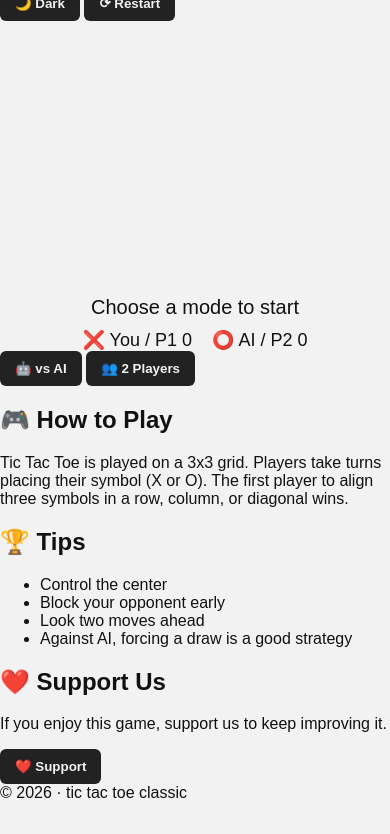
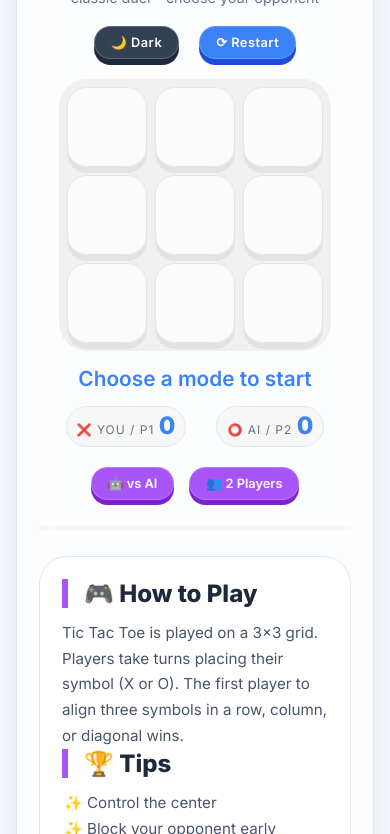
Before and after one commit to playgame2048/playgame2048.github.io, a plain HTML site: page tic tac toe/index.html in a window 390 px wide. Shown: the part 142-976 px from the top of the page. Before the commit the page ends 944 px from the top, so only its background shows below. Drawn offline with Linux system fonts and the light colour scheme.

Commit message:
Update style.css

```diff
--- a/tic tac toe/style.css
+++ b/tic tac toe/style.css
@@ -1,147 +1,392 @@
-:root{
-  --bg:#f2f2f2;
-  --text:#111;
-  --card:#fff;
-  --btn:#222;
-}
-body.dark{
-  --bg:#121212;
-  --text:#fff;
-  --card:#1e1e1e;
-  --btn:#fff;
+* {
+  margin: 0;
+  padding: 0;
+  box-sizing: border-box;
+  font-family: 'Inter', -apple-system, BlinkMacSystemFont, 'Segoe UI', Roboto, sans-serif;
 }
 
-body{
-  margin:0;
-  font-family:Arial, Helvetica, sans-serif;
-  background:var(--bg);
-  color:var(--text);
-  display:flex;
-  flex-direction:column;
-  align-items:center;
+body {
+  --bg-light: #f4f7fb;
+  --bg-dark: #0a0f1a;
+  --text-light: #1e293b;
+  --text-dark: #e2e8f0;
+  --card-light: rgba(255, 255, 255, 0.75);
+  --card-dark: rgba(20, 30, 45, 0.85);
+  --border-light: #e0e7ef;
+  --border-dark: #2d3a4f;
+
+  background: var(--bg-light);
+  color: var(--text-light);
+  display: flex;
+  justify-content: center;
+  align-items: center;
+  min-height: 100vh;
+  padding: 16px;
+  transition: background 0.2s, color 0.2s;
 }
 
-h1{
-  font-size:42px;
-  margin:20px 0 25px; /* زدت المسافة من التحت */
+body.dark {
+  background: var(--bg-dark);
+  color: var(--text-dark);
 }
 
-.controls{
-  display:flex;
-  gap:10px;
-  flex-wrap:wrap;
-  margin-bottom:15px;
+/* ===== الحاوية الرئيسية – زجاجية ===== */
+.game-card {
+  max-width: 600px;
+  width: 100%;
+  background: var(--card-light);
+  backdrop-filter: blur(16px);
+  -webkit-backdrop-filter: blur(16px);
+  border: 1px solid var(--border-light);
+  border-radius: 40px;
+  padding: 24px 22px 30px;
+  box-shadow: 0 20px 35px -10px rgba(0,0,0,0.1);
+  transition: background 0.2s, border 0.2s;
 }
 
-button{
-  padding:10px 15px;
-  border:none;
-  border-radius:6px;
-  cursor:pointer;
-  background:var(--btn);
-  color:var(--bg);
-  font-weight:bold;
+body.dark .game-card {
+  background: var(--card-dark);
+  border-color: var(--border-dark);
+  box-shadow: 0 20px 35px -10px rgba(0,0,0,0.5);
 }
 
-.game{
-  background:var(--card);
-  padding:20px;
-  border-radius:12px;
-  box-shadow:0 5px 15px rgba(0,0,0,.2);
-  margin-bottom:20px;
+/* ===== العنوان ===== */
+.game-title {
+  font-size: 3rem;
+  font-weight: 800;
+  text-align: center;
+  background: linear-gradient(145deg, #3b82f6, #a855f7);
+  -webkit-background-clip: text;
+  -webkit-text-fill-color: transparent;
+  text-shadow: 0 5px 0 rgba(0,0,0,0.1), 0 8px 15px rgba(59,130,246,0.3);
+  margin-bottom: 5px;
+  letter-spacing: 2px;
 }
 
-.board{
-  display:grid;
-  grid-template-columns:repeat(3,100px);
-  grid-template-rows:repeat(3,100px);
-  gap:10px;
+body.dark .game-title {
+  text-shadow: 0 5px 0 rgba(255,255,255,0.1), 0 8px 15px rgba(168,85,247,0.4);
 }
 
-.cell{
-  background:var(--bg);
-  display:flex;
-  align-items:center;
-  justify-content:center;
-  font-size:48px;
-  font-weight:bold;
-  cursor:pointer;
+.game-subtitle {
+  text-align: center;
+  font-size: 0.9rem;
+  color: #64748b;
+  margin-bottom: 20px;
 }
 
-#status{
-  margin-top:15px;
-  font-size:20px;
-  text-align:center;
+body.dark .game-subtitle {
+  color: #94a3b8;
 }
 
-.scoreboard{
-  margin-top:10px;
-  font-size:18px;
-  display:flex;
-  gap:20px;
-  justify-content:center;
+/* ===== صف الأزرار ===== */
+.button-row {
+  display: flex;
+  justify-content: center;
+  gap: 20px;
+  margin-bottom: 20px;
 }
 
-.restart-container{
-  margin-top:15px;
+.btn {
+  border: none;
+  padding: 12px 30px;
+  border-radius: 60px;
+  font-size: 1rem;
+  font-weight: 600;
+  letter-spacing: 0.5px;
+  background: #3b82f6;
+  color: white;
+  box-shadow: 0 6px 0 #1d4ed8;
+  cursor: pointer;
+  transition: 0.06s;
+  border: 1px solid rgba(255,255,255,0.2);
 }
 
-.section{
-  max-width:800px;
-  margin:40px 15px;
-  background:var(--card);
-  padding:20px;
-  border-radius:12px;
+.btn:hover {
+  transform: translateY(-4px);
+  box-shadow: 0 10px 0 #1d4ed8;
 }
 
-.section h2{
-  margin-top:0;
+.btn:active {
+  transform: translateY(2px);
+  box-shadow: 0 4px 0 #1d4ed8;
 }
 
-.placeholder{
-  margin-top:10px;
-  padding:15px;
-  border:2px dashed #999;
-  text-align:center;
-  opacity:.7;
+.dark-btn {
+  background: #334155;
+  box-shadow: 0 6px 0 #1e293b;
+}
+.dark-btn:hover {
+  box-shadow: 0 10px 0 #1e293b;
 }
 
-#balloons{
-  position:fixed;
-  inset:0;
-  pointer-events:none;
-  z-index:1000;
+/* ===== لوحة اللعب ===== */
+.board-wrapper {
+  display: flex;
+  justify-content: center;
+  margin: 10px 0 15px;
 }
 
-.balloon{
-  position:absolute;
-  width:30px;
-  height:40px;
-  background:red;
-  border-radius:50% 50% 50% 50%;
-  animation:float 4s linear forwards;
+.board {
+  display: grid;
+  grid-template-columns: repeat(3, 100px);
+  grid-template-rows: repeat(3, 100px);
+  gap: 12px;
+  background: rgba(0,0,0,0.05);
+  padding: 12px;
+  border-radius: 28px;
 }
 
-@keyframes float{
-  0%{transform:translateY(0);}
-  100%{transform:translateY(-800px);}
+body.dark .board {
+  background: rgba(255,255,255,0.03);
 }
 
-@media(max-width:600px){
-  .board{grid-template-columns:repeat(3,80px); grid-template-rows:repeat(3,80px);}
+.cell {
+  background: var(--card-light);
+  backdrop-filter: blur(4px);
+  border: 1px solid var(--border-light);
+  border-radius: 20px;
+  display: flex;
+  align-items: center;
+  justify-content: center;
+  font-size: 4rem;
+  font-weight: 800;
+  color: var(--text-light);
+  cursor: pointer;
+  transition: 0.1s;
+  box-shadow: 0 6px 0 rgba(0,0,0,0.05);
 }
 
-.top-controls{
-  margin-top:0;
-  margin-bottom:30px; /* تبعاد على اللعبة */
-  display:flex;
-  gap:15px; /* تباعد بين الأزرار */
-  justify-content:center;
+body.dark .cell {
+  background: rgba(255,255,255,0.05);
+  border-color: var(--border-dark);
+  color: var(--text-dark);
+  box-shadow: 0 6px 0 rgba(0,0,0,0.2);
 }
 
-.mode-controls{
-  margin-top:15px;
-  display:flex;
-  gap:10px;
-  justify-content:center;
+.cell:hover {
+  transform: scale(1.02);
+  background: rgba(255,255,255,0.9);
 }
+
+body.dark .cell:hover {
+  background: rgba(255,255,255,0.1);
+}
+
+/* ===== حالة اللعبة ===== */
+.game-status {
+  text-align: center;
+  font-size: 1.3rem;
+  font-weight: 600;
+  margin: 15px 0 10px;
+  color: #3b82f6;
+}
+
+body.dark .game-status {
+  color: #93c5fd;
+}
+
+/* ===== لوحة النتائج ===== */
+.scoreboard {
+  display: flex;
+  justify-content: center;
+  gap: 30px;
+  margin: 15px 0 20px;
+}
+
+.score-box {
+  background: rgba(0,0,0,0.03);
+  backdrop-filter: blur(4px);
+  border-radius: 40px;
+  padding: 8px 20px;
+  min-width: 120px;
+  text-align: center;
+  border: 1px solid var(--border-light);
+}
+
+body.dark .score-box {
+  background: rgba(255,255,255,0.03);
+  border-color: var(--border-dark);
+}
+
+.score-label {
+  font-size: 0.75rem;
+  text-transform: uppercase;
+  letter-spacing: 1px;
+  color: #64748b;
+}
+
+.score-value {
+  font-size: 2rem;
+  font-weight: 700;
+  color: #3b82f6;
+  line-height: 1.2;
+}
+
+body.dark .score-value {
+  color: #93c5fd;
+}
+
+/* ===== أزرار الوضع ===== */
+.mode-buttons {
+  display: flex;
+  justify-content: center;
+  gap: 15px;
+  margin-bottom: 25px;
+}
+
+.mode-btn {
+  border: none;
+  padding: 10px 24px;
+  border-radius: 60px;
+  font-size: 0.95rem;
+  font-weight: 600;
+  background: #a855f7;
+  color: white;
+  box-shadow: 0 5px 0 #7e22ce;
+  cursor: pointer;
+  transition: 0.06s;
+  border: 1px solid rgba(255,255,255,0.2);
+}
+
+.mode-btn:hover {
+  transform: translateY(-3px);
+  box-shadow: 0 8px 0 #7e22ce;
+}
+
+.mode-btn:active {
+  transform: translateY(2px);
+  box-shadow: 0 3px 0 #7e22ce;
+}
+
+/* ===== مساحة الإعلان ===== */
+.ad-space {
+  margin: 20px 0 15px;
+  max-width: 100%;
+  border-radius: 16px;
+  overflow: hidden;
+  background: rgba(0,0,0,0.02);
+  padding: 3px;
+}
+
+/* ===== قسم المدونة – زجاجي ===== */
+.blog {
+  margin-top: 25px;
+  background: rgba(255,255,255,0.6);
+  backdrop-filter: blur(8px);
+  border: 1px solid var(--border-light);
+  border-radius: 28px;
+  padding: 22px;
+  text-align: left;
+}
+
+body.dark .blog {
+  background: rgba(15,23,42,0.7);
+  border-color: var(--border-dark);
+}
+
+.blog h2 {
+  font-size: 1.5rem;
+  font-weight: 700;
+  margin-bottom: 12px;
+  color: var(--text-light);
+  border-left: 6px solid #a855f7;
+  padding-left: 16px;
+}
+
+body.dark .blog h2 {
+  color: var(--text-dark);
+  border-left-color: #c084fc;
+}
+
+.blog p, .blog ul {
+  color: #475569;
+  line-height: 1.7;
+  font-size: 0.95rem;
+}
+
+body.dark .blog p,
+body.dark .blog ul {
+  color: #cbd5e1;
+}
+
+.blog ul {
+  padding-left: 25px;
+  list-style-type: '✨ ';
+}
+
+.support-btn {
+  display: inline-block;
+  margin-top: 12px;
+  padding: 12px 28px;
+  background: linear-gradient(145deg, #a855f7, #9333ea);
+  color: white;
+  border-radius: 60px;
+  text-decoration: none;
+  font-weight: 600;
+  border: 1px solid rgba(255,255,255,0.3);
+  box-shadow: 0 6px 0 #6b21a5;
+  transition: 0.06s;
+  cursor: pointer;
+  border: none;
+}
+
+.support-btn:hover {
+  transform: translateY(-3px);
+  box-shadow: 0 9px 0 #6b21a5;
+}
+
+/* ===== تذييل ===== */
+footer {
+  text-align: center;
+  margin-top: 25px;
+  font-size: 0.7rem;
+  color: #64748b;
+}
+
+body.dark footer {
+  color: #94a3b8;
+}
+
+/* ===== بالونات الاحتفال ===== */
+#balloons {
+  position: fixed;
+  inset: 0;
+  pointer-events: none;
+  z-index: 1000;
+}
+
+.balloon {
+  position: absolute;
+  width: 30px;
+  height: 40px;
+  border-radius: 50% 50% 50% 50%;
+  opacity: 0.8;
+  filter: drop-shadow(0 5px 10px rgba(0,0,0,0.2));
+}
+
+/* ===== تجاوب مع الجوال ===== */
+@media (max-width: 500px) {
+  .board {
+    grid-template-columns: repeat(3, 80px);
+    grid-template-rows: repeat(3, 80px);
+    gap: 8px;
+    padding: 8px;
+  }
+  .cell {
+    font-size: 3rem;
+  }
+  .game-title {
+    font-size: 2.2rem;
+  }
+  .btn, .mode-btn {
+    padding: 8px 16px;
+    font-size: 0.8rem;
+  }
+  .score-box {
+    min-width: 90px;
+    padding: 5px 10px;
+  }
+  .score-value {
+    font-size: 1.5rem;
+  }
+}
```
